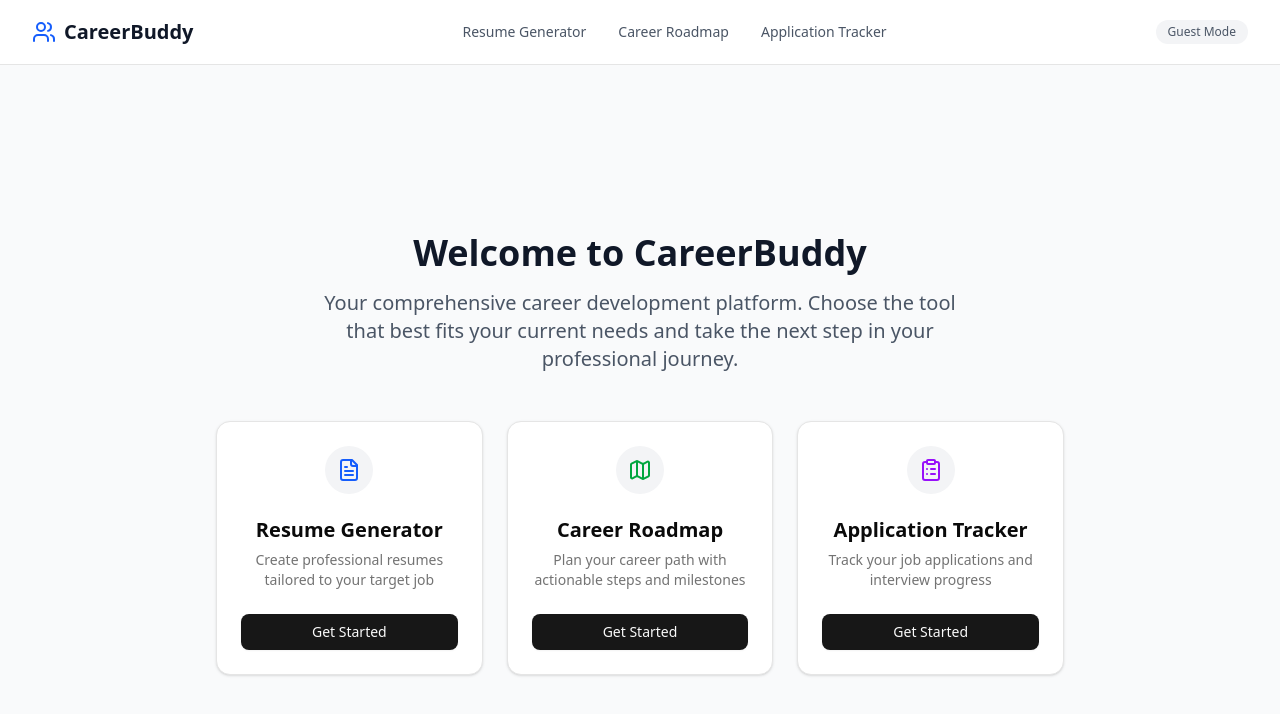
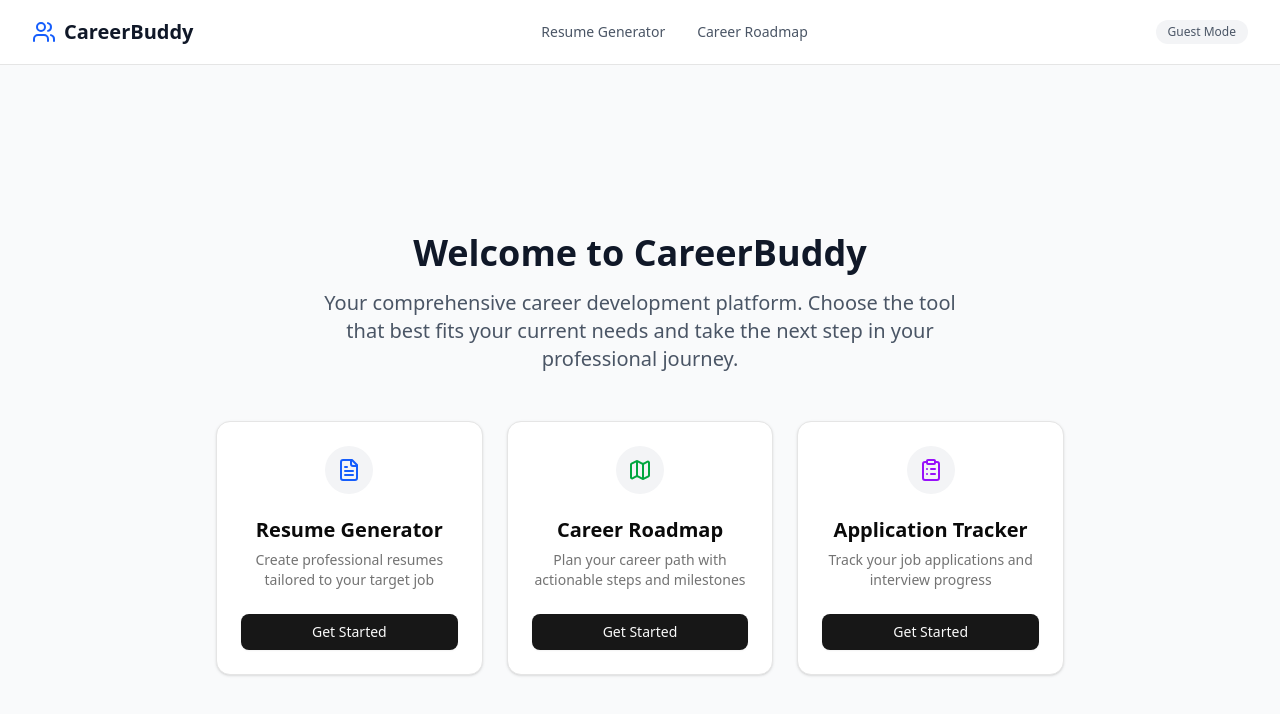
Before and after one commit to rishirajdhr/careerbuddy, a Next.js app: page / in a window 1280 px wide. Shown: the top 714 px of the page. Built offline with nearby package versions, Linux system fonts and the light colour scheme.

Commit message:
Remove Application Tracker from header

```diff
--- a/app/page.tsx
+++ b/app/page.tsx
@@ -9,7 +9,7 @@ import {
     CardTitle,
 } from "@/components/ui/card";
 import { Button } from "@/components/ui/button";
-import { FileText, Map, ClipboardList, Users } from "lucide-react";
+import { FileText, Map, ClipboardList } from "lucide-react";
 
 const features = [
     {
--- a/components/header.tsx
+++ b/components/header.tsx
@@ -8,7 +8,6 @@ import { Users } from "lucide-react";
 const navigationLinks = [
     { href: "/resume", label: "Resume Generator" },
     { href: "/roadmap", label: "Career Roadmap" },
-    { href: "/tracker", label: "Application Tracker" },
 ];
 
 export function Header() {
```
